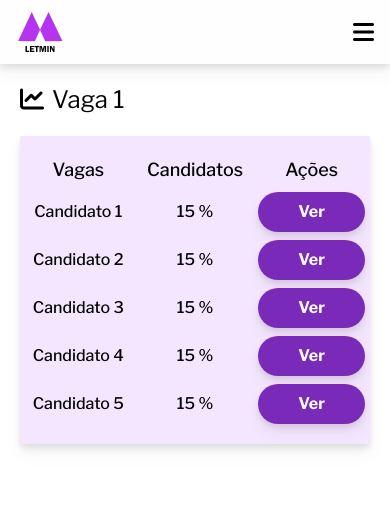
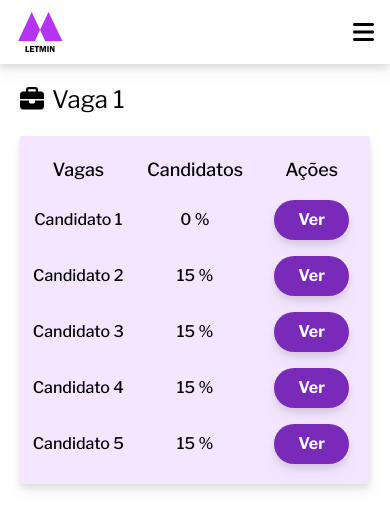
Before and after one commit to LETMIN-Corp/letmin-client, a React (Vite) app: page /company/vacancy/data in a window 390 px wide. Shown: the top 528 px of the page. Built offline with nearby package versions, Linux system fonts and the light colour scheme.

Commit message:
Company Vacancy Data page and Company Indicators page finished
Co-Authored-By: Gabriel Gato <70043907+Gato-Gabriel@users.noreply.github.com>
Co-Authored-By: cajuuuuu <85528914+cajuuuuu@users.noreply.github.com>

```diff
--- a/src/Components/Items/CandidateData.tsx
+++ b/src/Components/Items/CandidateData.tsx
@@ -11,7 +11,7 @@ interface ComponentInterface {
 const CandidateData : React.FC<ComponentInterface> = ({ name, compatibility, curriculum }) => {
 
     return (
-        <div className='flex md:text-xl text-md font-medium pt-2'>
+        <div className='flex md:text-xl text-md font-medium pt-4'>
             <div className='w-4/12 flex justify-center items-center text-center'>
                 { name }
             </div>
--- a/src/Components/Links/SecondaryLink.tsx
+++ b/src/Components/Links/SecondaryLink.tsx
@@ -7,7 +7,7 @@ interface ComponentInterface {
 
 const SecondaryLink : React.FC<ComponentInterface> = ({ text, path }) => {
     return (
-        <Link to={ path } className='text-center rounded-full text-white font-bold py-2 px-10 bg-bright-purple drop-shadow-lg hover:bg-bold-purple ease-out duration-200'>{ text }</Link>
+        <Link to={ path } className='text-center rounded-full text-white font-bold py-2 px-6 md:px-10 bg-bright-purple drop-shadow-lg hover:bg-bold-purple ease-out duration-200'>{ text }</Link>
     );
 }
 
--- a/src/Views/Company/CompanyIndicators.tsx
+++ b/src/Views/Company/CompanyIndicators.tsx
@@ -1,5 +1,6 @@
 import CompanyDefault from './CompanyDefault';
 import VacancyData from '../../Components/Items/VacancyActions';
+import SecondaryLink from '../../Components/Links/SecondaryLink';
 import { useEffect } from 'react';
 
 const CompanyIndicators = () => {
@@ -11,11 +12,11 @@ const CompanyIndicators = () => {
         {
             name: 'Gerente',
             candidate: 8,
-        },
+         }, // [0][0] [0][1]
         {
             name: 'Mecânico',
             candidate: 45,
-        },
+        }, // [1][0] [1][1]
         {
             name: 'Supervisor',
             candidate: 15,
@@ -57,17 +58,10 @@ const CompanyIndicators = () => {
                     <i className="fa-solid fa-chart-line mr-2"></i>
                     <span>Indicadores</span>
                 </h1>
-                {/* <div className='mt-5 grid md:grid-cols-2 lg:grid-cols-3 gap-4'>
-                    <div className='bg-primary w-full h-52 rounded-sm'></div>
-                    <div className='bg-primary w-full h-52 rounded-sm'></div>
-                    <div className='bg-primary w-full h-52 rounded-sm'></div>
-                    <div className='bg-primary w-full h-52 rounded-sm'></div>
-                    <div className='bg-primary w-full h-52 rounded-sm'></div>
-                    <div className='bg-primary w-full h-52 rounded-sm'></div>
-                </div> */}
-
+                {
+                    lista[0].name != "" && (
                         <div className='bg-lilac w-full py-5 mt-5 rounded-sm drop-shadow-lg'>
-                    <div className='flex md:text-xl lg:text-2xl text-lg font-medium'> {/* Cabeçalho */}
+                            <div className='flex md:text-xl lg:text-2xl text-lg font-medium'>
                                 <div className='w-4/12 flex justify-center'>
                                     Vagas
                                 </div>
@@ -78,29 +72,17 @@ const CompanyIndicators = () => {
                                     Ações
                                 </div>
                             </div>
-                    <div> {/* Corpo */}
-                        {/* <VacancyData name='Técnico de Informática' candidates={ 10 }/>
-                        <VacancyData name='Supervisor' candidates={ 15 }/>
-                        <VacancyData name='Gerente' candidates={ 8 }/>
-                        <VacancyData name='Mecânico' candidates={ 45 }/>
-                        <VacancyData name='Supervisor' candidates={ 15 }/>
-                        <VacancyData name='Gerente' candidates={ 8 }/>
-                        <VacancyData name='Mecânico' candidates={ 45 }/>
-                        <VacancyData name='Supervisor' candidates={ 15 }/>
-                        <VacancyData name='Gerente' candidates={ 8 }/>
-                        <VacancyData name='Mecânico' candidates={ 45 }/> */}
-
-                        {
-                            lista.length === 0 && (
-                                <div className='mt-5 text-center md:text-left text-dark-purple text-lg font-medium'>Nenhuma pasta encontrada</div>
-                            )
-                        }
+                            <div>
                                 {
                                     lista.map((row, key) => <VacancyData key={ key } name={ row.name } candidates={ row.candidate } />)
                                 }
 
                             </div>
                         </div>
+                    )
+                }
+
+
 
             </div>
         </CompanyDefault>
--- a/src/Views/Company/CompanyVacancyData.tsx
+++ b/src/Views/Company/CompanyVacancyData.tsx
@@ -1,5 +1,6 @@
 import CompanyDefault from './CompanyDefault';
 import CandidateData from '../../Components/Items/CandidateData';
+import SecondaryLink from '../../Components/Links/SecondaryLink';
 import { useEffect } from 'react';
 
 const CompanyVacancyData = () => {
@@ -10,8 +11,8 @@ const CompanyVacancyData = () => {
     let lista = ([
         {
             name: 'Candidato 1',
-            compatibility: 15,
-            curriculum: '/link',
+            compatibility: 0,
+            curriculum: '',
         },
         {
             name: 'Candidato 2',
@@ -39,18 +40,25 @@ const CompanyVacancyData = () => {
         <CompanyDefault>
             <div className="p-5">
                 <h1 className='text-2xl'>
-                    <i className="fa-solid fa-chart-line mr-2"></i>
+                    <i className="fa-solid fa-briefcase mr-2"></i>
                     <span>Vaga 1</span>
                 </h1>
-                {/* <div className='mt-5 grid md:grid-cols-2 lg:grid-cols-3 gap-4'>
-                    <div className='bg-primary w-full h-52 rounded-sm'></div>
-                    <div className='bg-primary w-full h-52 rounded-sm'></div>
-                    <div className='bg-primary w-full h-52 rounded-sm'></div>
-                    <div className='bg-primary w-full h-52 rounded-sm'></div>
-                    <div className='bg-primary w-full h-52 rounded-sm'></div>
-                    <div className='bg-primary w-full h-52 rounded-sm'></div>
-                </div> */}
 
+                    {
+                        lista[0].name === ""  && (
+                        <div className='h-96 w-full flex flex-col items-center justify-center'>
+                            <div>
+                                <i className="fa-solid fa-user-slash text-8xl"></i>
+                            </div>
+                            <h1 className='text-xl font-bold text-center px-10 my-10 text-bright-purple'>Nenhum Candidato Encontrado</h1>
+                            <div>
+                                <SecondaryLink path='/company/indicators' text='Voltar aos indicadores'></SecondaryLink>
+                            </div>
+                        </div>
+                        )
+                    }
+                     {
+                        lista[0].name != ""  && (
                             <div className='bg-lilac w-full py-5 mt-5 rounded-sm drop-shadow-lg'>
                                 <div className='flex md:text-xl lg:text-2xl text-lg font-medium'> {/* Cabeçalho */}
                                     <div className='w-4/12 flex justify-center'>
@@ -63,29 +71,18 @@ const CompanyVacancyData = () => {
                                         Ações
                                     </div>
                                 </div>
-                    <div> {/* Corpo */}
-                        {/* <VacancyData name='Técnico de Informática' candidates={ 10 }/>
-                        <VacancyData name='Supervisor' candidates={ 15 }/>
-                        <VacancyData name='Gerente' candidates={ 8 }/>
-                        <VacancyData name='Mecânico' candidates={ 45 }/>
-                        <VacancyData name='Supervisor' candidates={ 15 }/>
-                        <VacancyData name='Gerente' candidates={ 8 }/>
-                        <VacancyData name='Mecânico' candidates={ 45 }/>
-                        <VacancyData name='Supervisor' candidates={ 15 }/>
-                        <VacancyData name='Gerente' candidates={ 8 }/>
-                        <VacancyData name='Mecânico' candidates={ 45 }/> */}
+                                <div>
+                                    {
 
-                        {
-                            lista.length === 0 && (
-                                <div className='mt-5 text-center md:text-left text-dark-purple text-lg font-medium'>Nenhuma pasta encontrada</div>
-                            )
-                        }
-                        {
                                         lista.map((row, key) => <CandidateData key={ key } name={ row.name } compatibility={ row.compatibility } curriculum={ row.curriculum } />)
                                     }
 
                                 </div>
                             </div>
+
+
+                        )
+                    }
 
             </div>
         </CompanyDefault>
```
Lines whose indentation alone changed are shown as unchanged.
